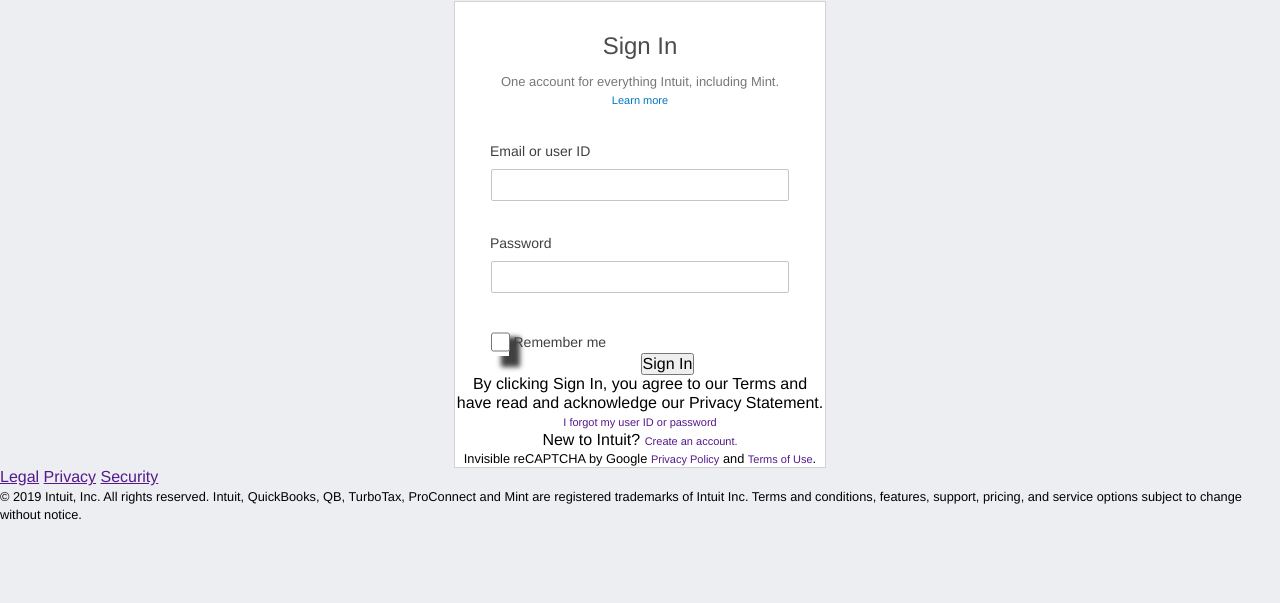
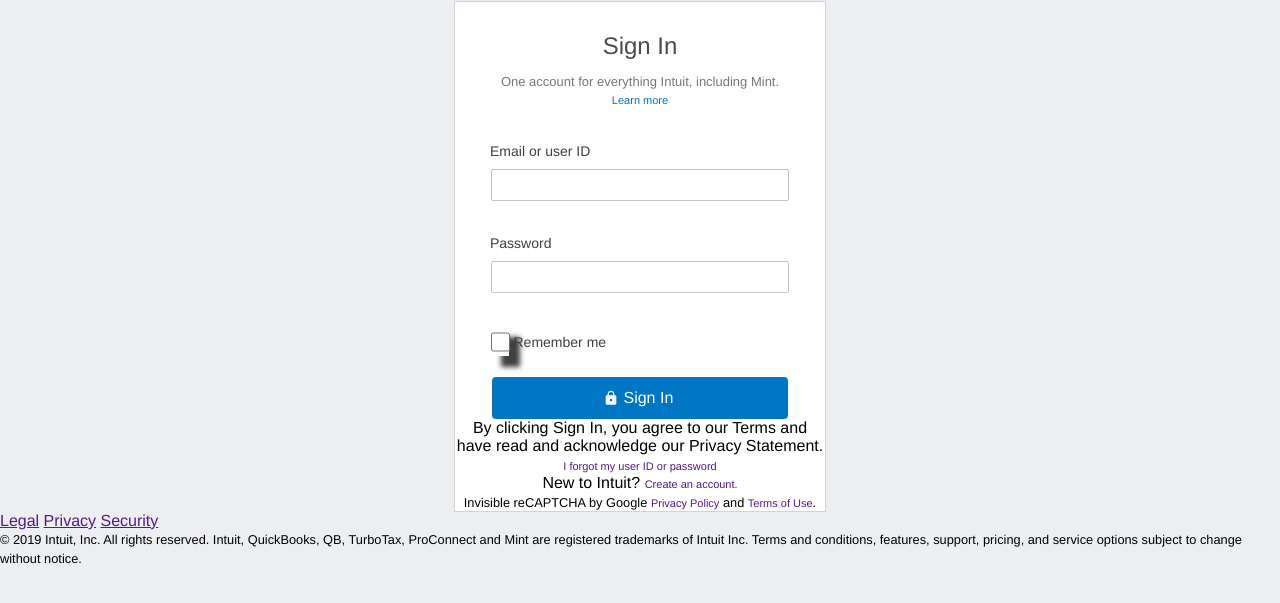
Before and after one commit to eduardoreisalvarenga/HTML-Forms.github.io, a plain HTML site: page index.html in a window 1280 px wide. Shown: the part 123-726 px from the top of the page. Drawn offline with Linux system fonts and the light colour scheme.

Commit message:
Style Sign In Button

```diff
--- a/index.html
+++ b/index.html
@@ -37,7 +37,12 @@
             <input type="password" id="password">
             <input type="checkbox" class="form-checkbox" id="checkbox">
             <label for="checkbox" class="form-remember">Remember me</label>
-            <button>Sign In</button>
+            <div class="button-container">
+                <img class="padlock-icon" src="images/ic_padlock.svg" alt="Lock in the Sign In Button">
+                <button class="sign-in-button">&nbsp;&nbsp;&nbsp;&nbsp;Sign In</button>
+            </div>
+        </form>
+        <!-- Form End -->
         <p>By clicking Sign In, you agree to our
         Terms and have read and acknowledge our Privacy Statement.
         </p>
@@ -47,8 +52,6 @@
             <small>Invisible reCAPTCHA by Google <a href="">Privacy Policy</a>
                 and <a href="">Terms of Use</a>. </small>
         </footer>
-        </form>
-        <!-- Form End -->
     </div>
     <!-- Form Container End -->
     <footer>
--- a/style.css
+++ b/style.css
@@ -126,3 +126,31 @@ input {
     right: 4px;
     font-weight: 400;
 }
+
+/* Selector for the Sign In button container */
+.button-container {
+    position: relative;
+}
+
+/* Selector for the Sign In button */
+.sign-in-button {
+    width: 80%;
+    height: 42px;
+    background-color: #0077C5;
+    color: white;
+    border: none;
+    border-radius: 4px;
+    margin-top: 24px;
+    position: relative;
+    right: 28px;
+    font-weight: 300;
+}
+
+/* Selector for the padlock icon used in the Sign In button */
+.padlock-icon {
+    width: 16px;
+    position: absolute;
+    top: 37px;
+    left: 148px;
+    z-index: 10;
+}
```
Also changed, not shown: images/ic_padlock.svg (added). Lines whose indentation alone changed are shown as unchanged.
